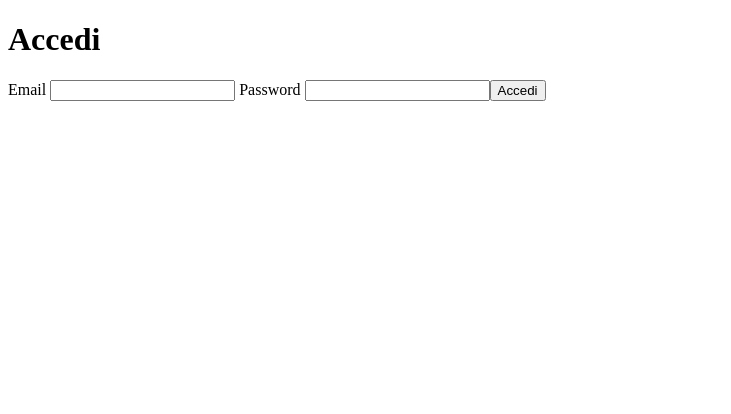
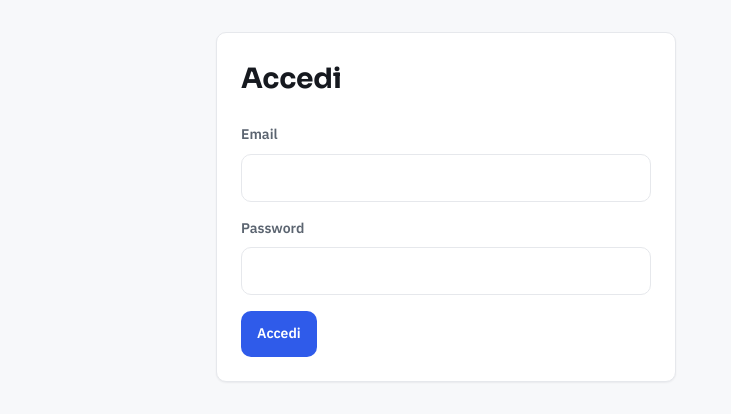
Before and after one commit to faragrazio/asset-management-web, an Angular app: page /login in a window 1280 px wide. Shown: the top 414 px of the page, without its empty margins (0-731 px from the left). Built offline with nearby package versions, Linux system fonts and the light colour scheme.

Commit message:
feat: add design tokens and base styles

```diff
--- a/src/index.html
+++ b/src/index.html
@@ -6,6 +6,12 @@
   <base href="/">
   <meta name="viewport" content="width=device-width, initial-scale=1">
   <link rel="icon" type="image/x-icon" href="favicon.ico">
+  <link rel="preconnect" href="https://fonts.googleapis.com" />
+  <link rel="preconnect" href="https://fonts.gstatic.com" crossorigin />
+  <link
+    href="https://fonts.googleapis.com/css2?family=IBM+Plex+Sans:wght@400;600&family=Sora:wght@600;700&display=swap"
+    rel="stylesheet"
+  />
 </head>
 <body>
   <app-root></app-root>
--- a/src/styles.scss
+++ b/src/styles.scss
@@ -1 +1,169 @@
-/* You can add global styles to this file, and also import other style files */
+/* ===========================================================
+   DESIGN TOKENS — un solo posto per colori, spazi, font.
+   Cambi un valore qui → cambia in tutta l'app.
+   =========================================================== */
+:root {
+  /* Superfici e testo */
+  --color-bg: #f7f8fa;
+  --color-surface: #ffffff;
+  --color-text: #16191f;
+  --color-text-muted: #5b6470;
+  --color-border: #e6e8ec;
+
+  /* Azione */
+  --color-primary: #2f5bea;
+  --color-primary-hover: #244ad0;
+  --color-danger: #d92d20;
+  --color-danger-hover: #b42318;
+
+  /* Tipografia */
+  --font-display: "Sora", sans-serif;        /* titoli */
+  --font-body: "IBM Plex Sans", sans-serif;  /* testo e UI */
+  --text-sm: 0.875rem;
+  --text-base: 1rem;
+  --text-xl: 1.75rem;
+
+  /* Spaziatura (scala coerente, multipli di 4px) */
+  --space-2: 0.5rem;
+  --space-3: 0.75rem;
+  --space-4: 1rem;
+  --space-6: 1.5rem;
+  --space-8: 2rem;
+
+  /* Raggi, ombre, movimento */
+  --radius: 10px;
+  --shadow-sm: 0 1px 2px rgba(16, 24, 40, 0.06);
+  --transition: 160ms ease;
+}
+
+/* ===========================================================
+   STILI BASE — consumano i token con var(...)
+   =========================================================== */
+* { box-sizing: border-box; }
+
+body {
+  margin: 0 auto;
+  max-width: 880px;
+  padding: var(--space-8) var(--space-4);
+  font-family: var(--font-body);
+  color: var(--color-text);
+  background: var(--color-bg);
+  line-height: 1.55;
+}
+
+h1, h2 {
+  font-family: var(--font-display);
+  font-size: var(--text-xl);
+  letter-spacing: -0.01em;
+  margin: 0 0 var(--space-6);
+}
+
+/* --- Tabella come card --- */
+table {
+  width: 100%;
+  border-collapse: collapse;
+  background: var(--color-surface);
+  border: 1px solid var(--color-border);
+  border-radius: var(--radius);
+  overflow: hidden;            /* arrotonda anche gli angoli interni */
+  box-shadow: var(--shadow-sm);
+}
+
+th, td {
+  text-align: left;
+  padding: var(--space-3) var(--space-4);
+  border-bottom: 1px solid var(--color-border);
+}
+
+th {
+  font-size: var(--text-sm);
+  text-transform: uppercase;
+  letter-spacing: 0.04em;
+  color: var(--color-text-muted);
+  background: var(--color-bg);
+}
+
+tbody tr:last-child td { border-bottom: none; }
+tbody tr { transition: background var(--transition); }
+tbody tr:hover { background: var(--color-bg); }
+
+/* --- Form come card --- */
+form {
+  background: var(--color-surface);
+  border: 1px solid var(--color-border);
+  border-radius: var(--radius);
+  padding: var(--space-6);
+  box-shadow: var(--shadow-sm);
+  width: 100%;       /* responsive: riempie lo spazio disponibile... */
+  max-width: 460px;  /* ...ma non supera i 460px */
+}
+
+/* Un "campo" può essere un <div> (form Asset) O una <label> che avvolge
+   l'input (form di login). In entrambi i casi impila etichetta e input. */
+form > div,
+form > label {
+  display: flex;
+  flex-direction: column;
+  gap: var(--space-2);            /* spazio tra etichetta e input */
+  margin-bottom: var(--space-4); /* spazio tra un campo e l'altro */
+  font-size: var(--text-sm);
+  font-weight: 600;
+  color: var(--color-text-muted);
+}
+
+/* etichetta usata come elemento separato (nei form Asset) */
+label {
+  font-size: var(--text-sm);
+  font-weight: 600;
+  color: var(--color-text-muted);
+}
+
+input {
+  width: 100%;       /* l'input riempie tutta la larghezza del campo */
+  padding: var(--space-3);
+  font: inherit;
+  font-weight: 400;  /* l'input non eredita il grassetto dell'etichetta */
+  color: var(--color-text);
+  background: var(--color-surface);
+  border: 1px solid var(--color-border);
+  border-radius: var(--radius);
+  transition: border-color var(--transition), box-shadow var(--transition);
+}
+
+input:focus {
+  outline: none;
+  border-color: var(--color-primary);
+  box-shadow: 0 0 0 3px rgba(47, 91, 234, 0.15);
+}
+
+/* --- Pulsanti --- */
+button {
+  padding: var(--space-3) var(--space-4);
+  font: inherit;
+  font-weight: 600;
+  font-size: var(--text-sm);
+  color: #fff;
+  background: var(--color-primary);
+  border: none;
+  border-radius: var(--radius);
+  cursor: pointer;
+  transition: background var(--transition), transform var(--transition);
+}
+
+button:hover { background: var(--color-primary-hover); }
+button:active { transform: translateY(1px); }  /* micro-feedback al click */
+td button + button { margin-left: var(--space-2); }
+
+/* variante distruttiva: <button class="danger">Elimina</button> */
+button.danger { background: var(--color-danger); }
+button.danger:hover { background: var(--color-danger-hover); }
+
+/* --- Accessibilità (pilastro 2026) --- */
+:focus-visible {
+  outline: 2px solid var(--color-primary);
+  outline-offset: 2px;
+}
+
+@media (prefers-reduced-motion: reduce) {
+  * { transition: none !important; }
+}
```
